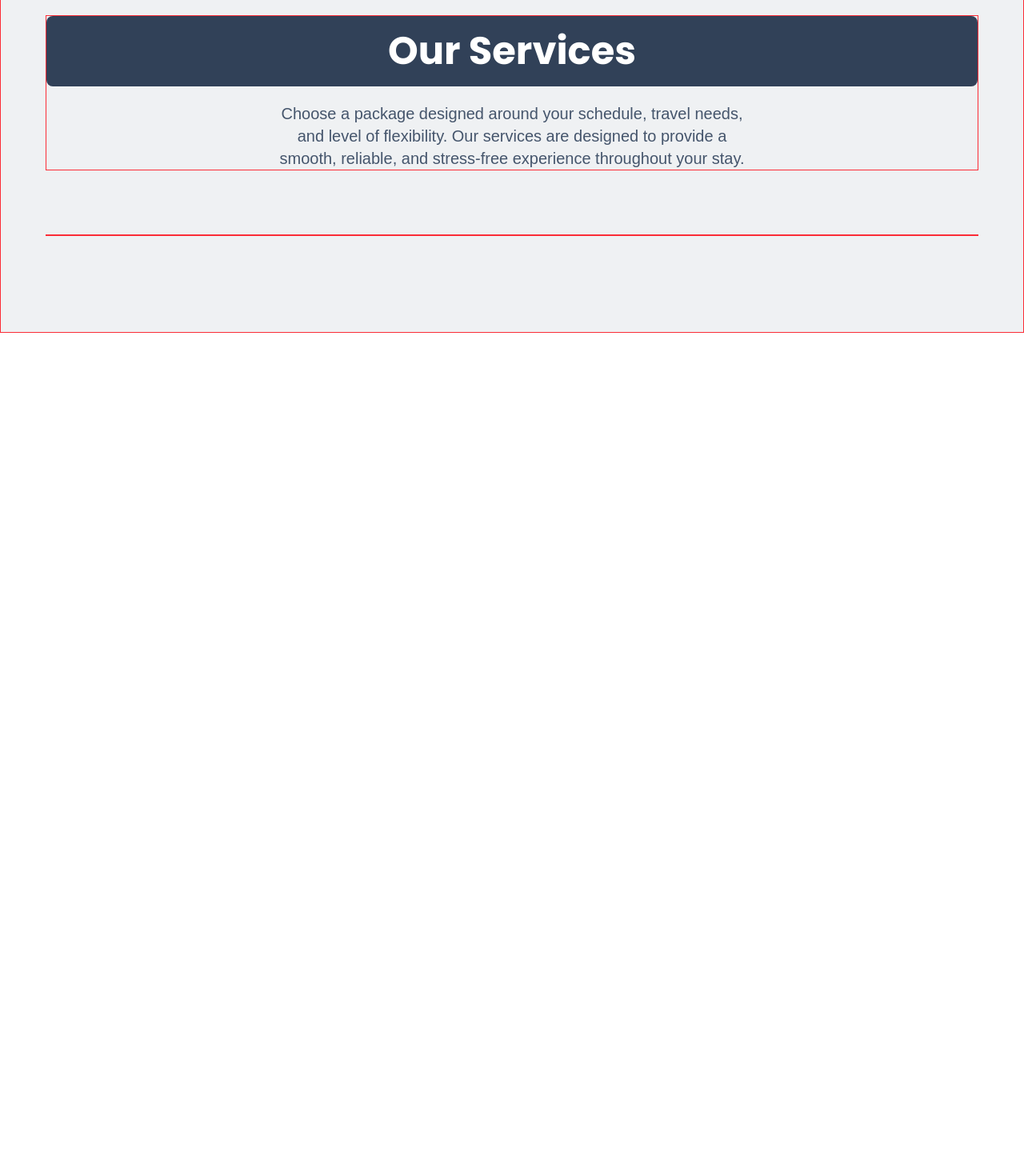
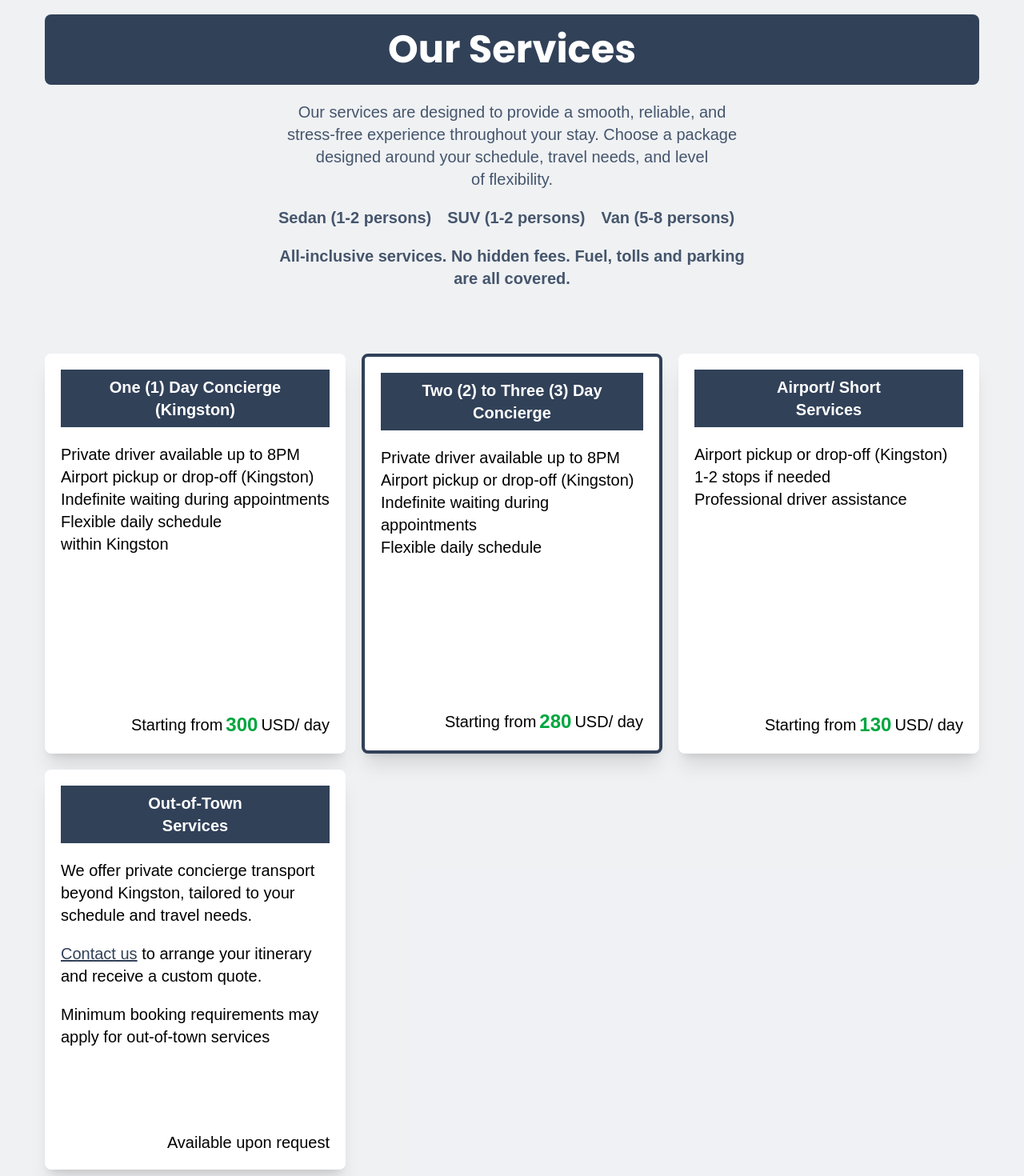
Before and after one commit to jevaughnvick/easy-stay, a React (Vite) app: page / in a window 1280 px wide. Shown: the part 2980-4450 px from the top of the page at 80% size. Before the commit the page ends 3396 px from the top, so only its background shows below. Built offline with nearby package versions, Linux system fonts and the light colour scheme.

Commit message:
build out services grid

```diff
--- a/src/App.jsx
+++ b/src/App.jsx
@@ -201,8 +201,8 @@ function App() {
                 </div>
             </section>
             <section className="bg-slate-500/10">
-                <div className="px-14 py-30 flex flex-col space-y-20 border border-red-500">
-                    <div className="flex-1 flex flex-col justify-center space-y-5 border border-red-500">
+                <div className="px-14 py-30 flex flex-col space-y-20">
+                    <div className="flex-1 flex flex-col justify-center space-y-5">
                         <h1
                             className="text-5xl font-poppins font-bold text-white bg-slate-700
                         p-5 rounded-lg text-center"
@@ -210,16 +210,168 @@ function App() {
                             Our Services
                         </h1>
                         <p className="w-1/2 text-slate-600 text-xl text-center mx-auto">
-                            Choose a package designed around your schedule,
-                            travel needs, and level of flexibility. Our services
-                            are designed to provide a smooth, reliable, and
-                            stress-free experience throughout your stay.
+                            Our services are designed to provide a smooth,
+                            reliable, and stress-free experience throughout your
+                            stay. Choose a package designed around your
+                            schedule, travel needs, and level of flexibility.
+                        </p>
+                        <ul className="w-1/2 text-slate-600 text-xl text-center mx-auto font-bold flex space-x-5">
+                            <li>
+                                <p>Sedan &#40;1-2 persons&#41;</p>
+                            </li>
+                            <li>
+                                <p>SUV &#40;1-2 persons&#41;</p>
+                            </li>
+                            <li>
+                                <p>Van &#40;5-8 persons&#41;</p>
+                            </li>
+                        </ul>
+                        <p className="w-1/2 text-slate-600 text-xl text-center mx-auto font-bold">
+                            All-inclusive services. No hidden fees. Fuel, tolls
+                            and parking are all covered.
                         </p>
                     </div>
-                    <div className="flex-1 border border-red-500">
-                        <div className=""></div>
-                        <div className=""></div>
-                        <div className=""></div>
+                    <div className="grid grid-cols-3 gap-5">
+                        <div className="h-[500px] bg-white p-5 rounded-lg shadow-xl flex flex-col justify-between text-xl">
+                            <div className="space-y-5">
+                                <h3 className="bg-slate-700 p-2 text-white font-bold text-center text-xl">
+                                    One &#40;1&#41; Day Concierge<br></br>
+                                    &#40;Kingston&#41;
+                                </h3>
+                                <ul>
+                                    <li>
+                                        <p>
+                                            Private driver available up to 8PM
+                                        </p>
+                                    </li>
+                                    <li>
+                                        <p>
+                                            Airport pickup or drop-off
+                                            &#40;Kingston&#41;
+                                        </p>
+                                    </li>
+                                    <li>
+                                        <p>Indefinite waiting during appointments</p>
+                                    </li>
+                                    <li>
+                                        <p>
+                                            Flexible daily schedule within
+                                            Kingston
+                                        </p>
+                                    </li>
+                                </ul>
+                            </div>
+
+                            <div className="flex justify-end">
+                                <p className="flex items-center">
+                                    Starting from
+                                    <span className="text-green-600 font-bold text-2xl ml-1 mr-1 ">
+                                        300
+                                    </span>
+                                    USD/ day
+                                </p>
+                            </div>
+                        </div>
+                        <div className="h-[500px] bg-white border-4 border-slate-700 p-5 rounded-lg shadow-xl flex flex-col justify-between text-xl">
+                            <div className="space-y-5">
+                                <h3 className="bg-slate-700 p-2 text-white font-bold text-center text-xl">
+                                    Two &#40;2&#41; to Three &#40;3&#41; Day
+                                    <br></br>Concierge
+                                </h3>
+                                <ul>
+                                    <li>
+                                        <p>
+                                            Private driver available up to 8PM
+                                        </p>
+                                    </li>
+                                    <li>
+                                        <p>
+                                            Airport pickup or drop-off
+                                            &#40;Kingston&#41;
+                                        </p>
+                                    </li>
+                                    <li>
+                                        <p>Indefinite waiting during appointments</p>
+                                    </li>
+                                    <li>
+                                        <p>Flexible daily schedule</p>
+                                    </li>
+                                </ul>
+                            </div>
+
+                            <div className="flex justify-end">
+                                <p className="flex items-center">
+                                    Starting from
+                                    <span className="text-green-600 font-bold text-2xl ml-1 mr-1 ">
+                                        280
+                                    </span>
+                                    USD/ day
+                                </p>
+                            </div>
+                        </div>
+                        <div className="h-[500px] bg-white p-5 rounded-lg shadow-xl flex flex-col justify-between text-xl">
+                            <div className="space-y-5">
+                                <h3 className="bg-slate-700 p-2 text-white font-bold text-center text-xl">
+                                    Airport/ Short <br></br>Services
+                                </h3>
+                                <ul>
+                                    <li>
+                                        <p>
+                                            Airport pickup or drop-off
+                                            &#40;Kingston&#41;
+                                        </p>
+                                    </li>
+                                    <li>
+                                        <p>1-2 stops if needed</p>
+                                    </li>
+                                    <li>
+                                        <p>Professional driver assistance</p>
+                                    </li>
+                                </ul>
+                            </div>
+
+                            <div className="flex justify-end">
+                                <p className="flex items-center">
+                                    Starting from
+                                    <span className="text-green-600 font-bold text-2xl ml-1 mr-1 ">
+                                        130
+                                    </span>
+                                    USD/ day
+                                </p>
+                            </div>
+                        </div>
+                        <div className="h-[500px] bg-white p-5 rounded-lg shadow-xl flex flex-col justify-between text-xl">
+                            <div className="space-y-5">
+                                <h3 className="bg-slate-700 p-2 text-white font-bold text-center text-xl">
+                                    Out-of-Town <br></br>Services
+                                </h3>
+                                <p>
+                                    We offer private concierge transport beyond
+                                    Kingston, tailored to your schedule and
+                                    travel needs.
+                                </p>
+                                <p>
+                                    <a
+                                        href=""
+                                        className="underline text-slate-700"
+                                    >
+                                        Contact us
+                                    </a>{" "}
+                                    to arrange your itinerary and receive a
+                                    custom quote.
+                                </p>
+                                <p>
+                                    Minimum booking requirements may apply for
+                                    out-of-town services
+                                </p>
+                            </div>
+
+                            <div className="flex justify-end">
+                                <p className="flex items-center">
+                                    Available upon request
+                                </p>
+                            </div>
+                        </div>
                     </div>
                 </div>
             </section>
```
